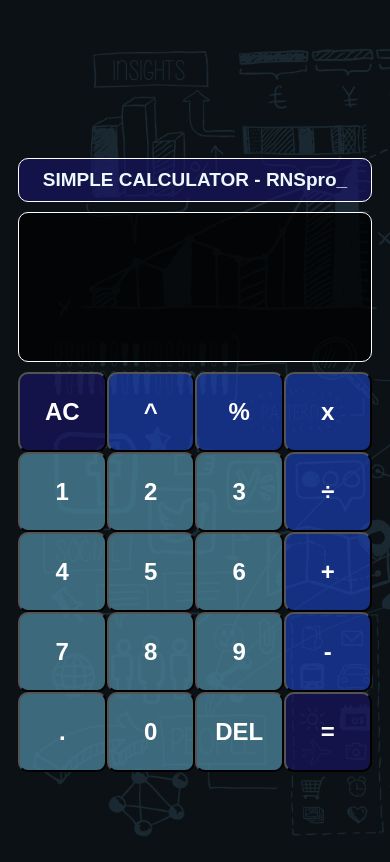
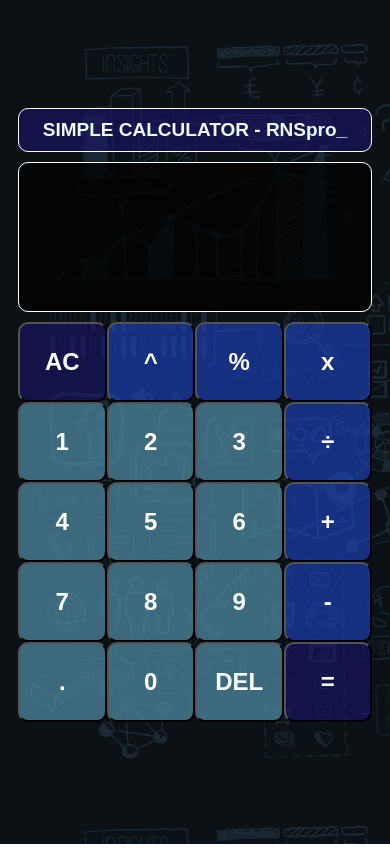
Before and after one commit to RahmadalNS/Cal_FEDdigitalent22, a plain HTML site: page index.html in a window 390 px wide. Drawn offline with Linux system fonts and the light colour scheme.

Commit message:
Update responsive.css

```diff
--- a/responsive.css
+++ b/responsive.css
@@ -1,6 +1,6 @@
 @media  (max-width: 1000px) {
     header{
-        padding-top: 150px;
+        padding-top: 100px;
     }
 
     header h1{
@@ -28,7 +28,7 @@
     .calculator-grid {
         grid-template-columns: repeat(4, 25%);
         grid-template-rows: minmax(100px, auto) repeat(5, 80px);
-        padding-bottom: 60px;
+        margin-bottom: 60px;
     }
 
 }
```
